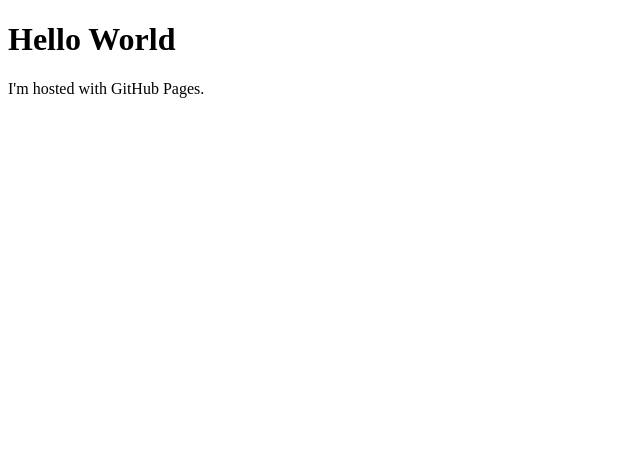
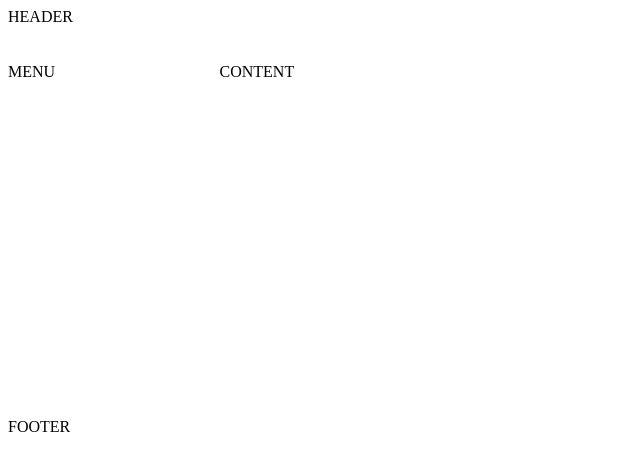
Before and after one commit to ezebecke/ezebecke.github.io, a plain HTML site: page index.html in a window 1280 px wide. Shown: the whole page, without its empty margins (0-640 px from the left). Drawn offline with Linux system fonts and the light colour scheme.

Commit message:
Added css grid

```diff
--- a/index.html
+++ b/index.html
@@ -1,7 +1,14 @@
 <!DOCTYPE html>
 <html>
+<head>
+    <link rel="stylesheet" type="text/css" href="styles/styles.css">
+</head>
 <body>
-<h1>Hello World</h1>
-<p>I'm hosted with GitHub Pages.</p>
+    <div class="container">
+        <div class="header">HEADER</div>
+        <div class="menu">MENU</div>
+        <div class="content">CONTENT</div>
+        <div class="footer">FOOTER</div>
+    </div>
 </body>
 </html>
--- /dev/null
+++ b/styles/styles.css
@@ -0,0 +1,28 @@
+.container {
+    display: grid;
+    grid-template-columns: repeat(12, 1fr);
+    grid-template-rows: 50px 350px 50px;
+    grid-gap: 5px;
+}
+.container {
+    display: grid;
+    grid-gap: 5px;
+    grid-template-columns: repeat(12, 1fr);
+    grid-template-rows: 50px 350px 50px;
+    grid-template-areas:
+        "h h h h h h h h h h h h"
+        "m m c c c c c c c c c c"
+        "f f f f f f f f f f f f";
+}
+.header {
+    grid-area: h;
+}
+.menu {
+    grid-area: m;
+}
+.content {
+    grid-area: c;
+}
+.footer {
+   grid-area: f;
+}
```
